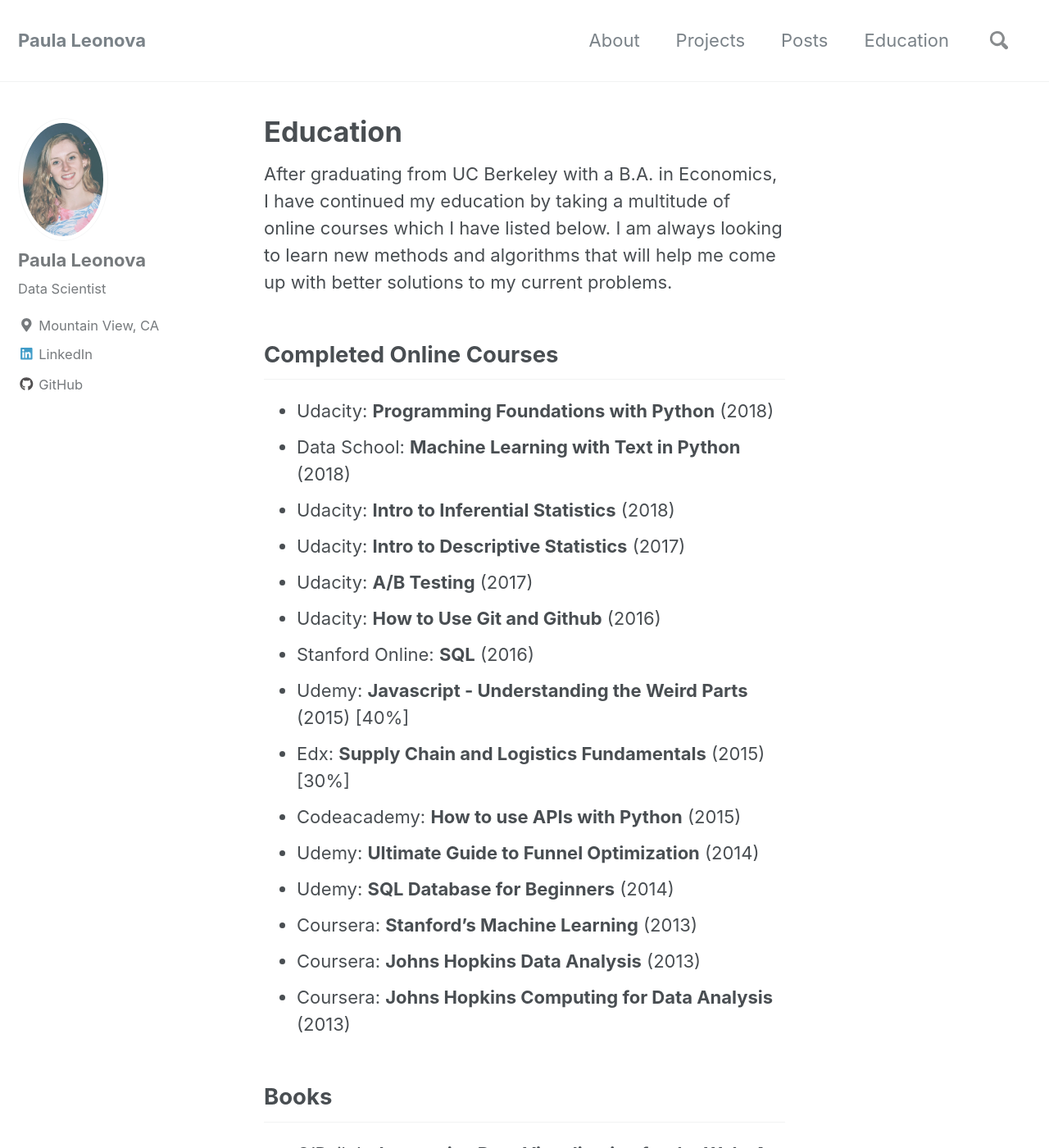
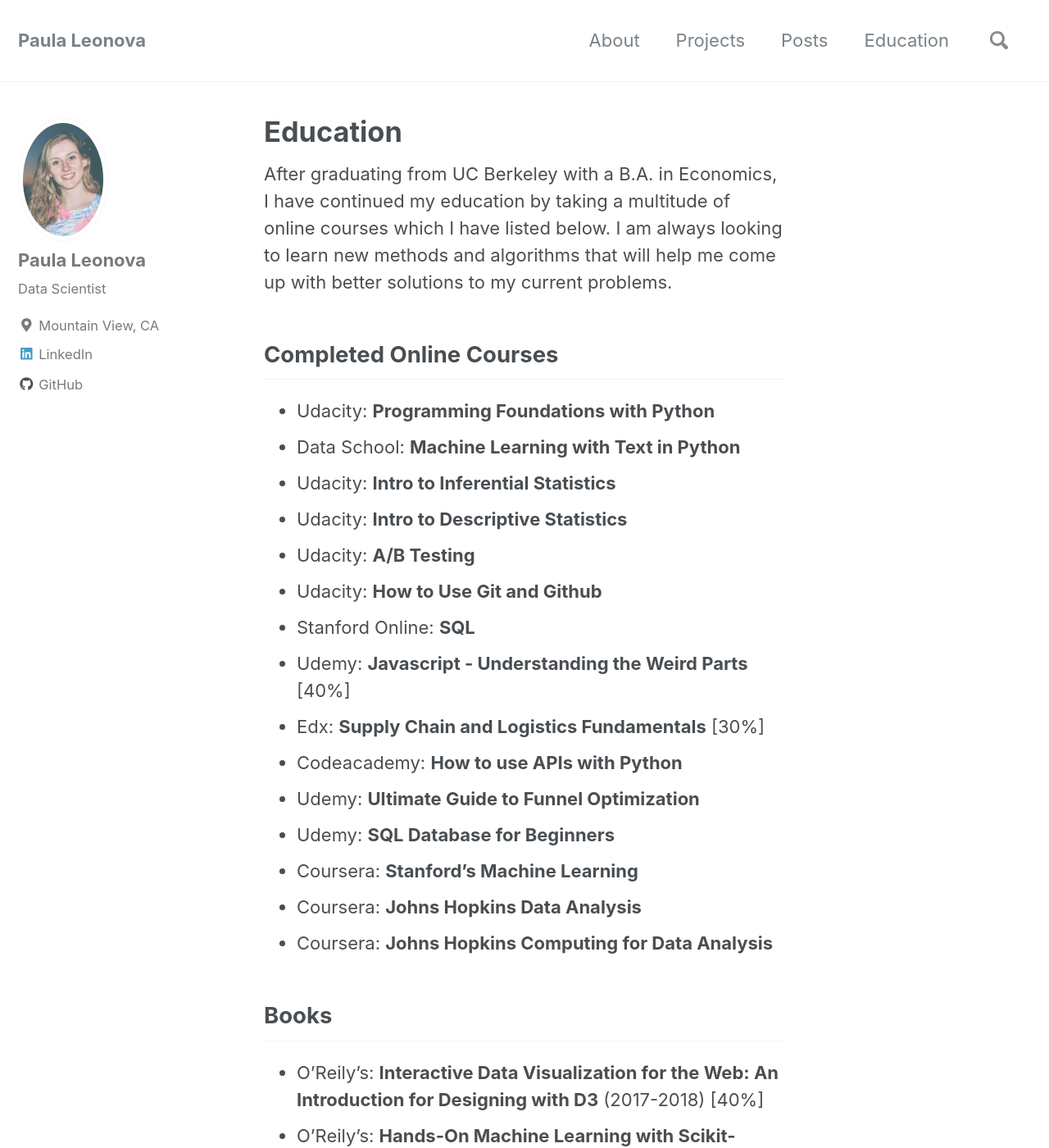
Before and after one commit to pleonova/pleonova.github.io, a Jekyll site: the page built from _pages/education.md, in a window 1280 px wide and 1400 px high. Shown: the whole window at 82% size. Built offline with Jekyll 4.4.1, drawn with Linux system fonts in a browser that asks for light colours; nearby versions of some CDN libraries; some of the changed text lies outside the part shown.

Commit message:
Updated education about page
- remove dates
- add another book favorite

```diff
--- a/_pages/education.md
+++ b/_pages/education.md
@@ -8,21 +8,21 @@
 After graduating from UC Berkeley with a B.A. in Economics, I have continued my education by taking a multitude of online courses which I have listed below. I am always looking to learn new methods and algorithms that will help me come up with better solutions to my current problems.
 
 ## Completed Online Courses
-- Udacity: **Programming Foundations with Python** (2018)
-- Data School: **Machine Learning with Text in Python** (2018)
-- Udacity: **Intro to Inferential Statistics** (2018)
-- Udacity: **Intro to Descriptive Statistics** (2017)
-- Udacity: **A/B Testing** (2017)
-- Udacity: **How to Use Git and Github** (2016)
-- Stanford Online: **SQL** (2016)
-- Udemy: **Javascript - Understanding the Weird Parts** (2015) [40%]
-- Edx: **Supply Chain and Logistics Fundamentals** (2015) [30%]
-- Codeacademy: **How to use APIs with Python** (2015)
-- Udemy: **Ultimate Guide to Funnel Optimization** (2014)
-- Udemy: **SQL Database for Beginners** (2014)
-- Coursera: **Stanford's Machine Learning** (2013)
-- Coursera: **Johns Hopkins Data Analysis** (2013)
-- Coursera: **Johns Hopkins Computing for Data Analysis** (2013)
+- Udacity: **Programming Foundations with Python**
+- Data School: **Machine Learning with Text in Python**
+- Udacity: **Intro to Inferential Statistics**
+- Udacity: **Intro to Descriptive Statistics**
+- Udacity: **A/B Testing**
+- Udacity: **How to Use Git and Github**
+- Stanford Online: **SQL**
+- Udemy: **Javascript - Understanding the Weird Parts**  [40%]
+- Edx: **Supply Chain and Logistics Fundamentals**  [30%]
+- Codeacademy: **How to use APIs with Python**
+- Udemy: **Ultimate Guide to Funnel Optimization**
+- Udemy: **SQL Database for Beginners**
+- Coursera: **Stanford's Machine Learning**
+- Coursera: **Johns Hopkins Data Analysis**
+- Coursera: **Johns Hopkins Computing for Data Analysis**
 
 ## Books
 - O'Reily's: **Interactive Data Visualization for the Web: An Introduction for Designing with D3** (2017-2018)  [40%]
```
Also changed, not shown: other parts of _pages/education.md (+1 -0 lines).
